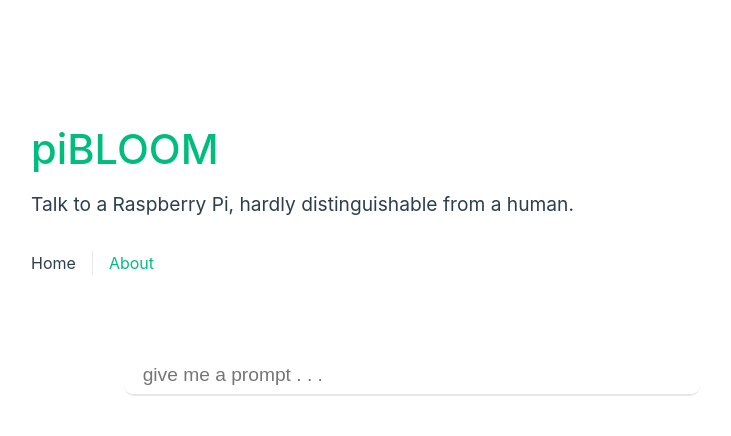
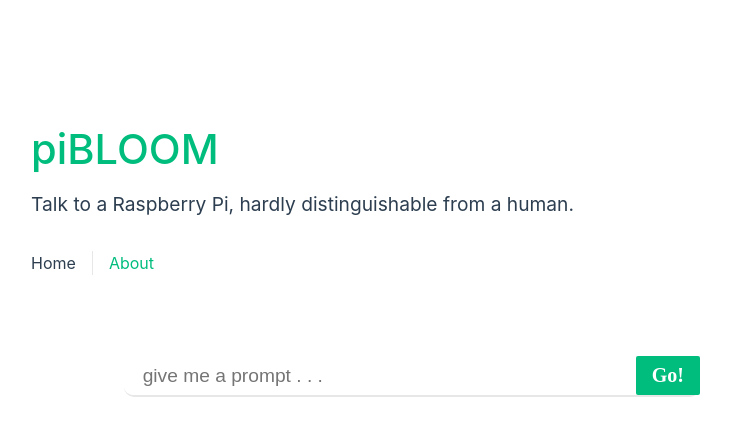
Before and after one commit to danczw/piBLOOM, a Vue app in the folder pibloom_web/: page / in a window 1280 px wide. Shown: the top 436 px of the page, without its empty margins (228-959 px from the left). Built offline with nearby package versions, Linux system fonts and the light colour scheme.

Commit message:
add button

```diff
--- a/pibloom_web/src/views/HomeView.vue
+++ b/pibloom_web/src/views/HomeView.vue
@@ -4,6 +4,8 @@
 export default {
   data() {
     return {
+      disabled: 0,
+
       prompt: "",
       thinking: "I'm just a pi, let me think . . .                ",
       answer: "",
@@ -11,15 +13,6 @@
       api_url: "http://127.0.0.1:5000/chat/", // TODO: move to env
       api_result: "",
     };
-  },
-
-  watch: {
-    // whenever prompt changes, this function will run
-    prompt(newPrompt, oldPrompt) {
-      if (newPrompt !== oldPrompt) {
-        this.getAnswer();
-      }
-    },
   },
 
   methods: {
@@ -30,6 +23,9 @@
       let timer;
       let i = 0;
 
+      context.disabled = 1;
+      context.$refs.prompt_button_ref.classList.add("button--loading");
+
       function type() {
         // print the current charater with current index
         context.answer = thinking.substring(0, i);
@@ -38,17 +34,24 @@
         // if the index reaches the maximum text length, cease the timer
         if (i >= thinking.length) {
           clearInterval(timer);
-          context.answer = context.api_result;
         }
       }
 
-      context.$refs.prompt_ref.value = "";
       // pass in function, instead of calling it
       timer = setInterval(type, 104);
 
       const headers = {
         "Content-Type": "application/json",
       };
+
+      function api_response_reaction(resp_string) {
+        clearInterval(timer);
+        context.api_result = resp_string;
+        context.answer = context.api_result;
+        context.$refs.prompt_input_ref.value = "";
+        context.disabled = 0;
+        context.$refs.prompt_button_ref.classList.remove("button--loading");
+      }
 
       axios
         .post(
@@ -57,11 +60,10 @@
           { headers }
         )
         .then(function (response) {
-          context.api_result = response.data.data;
-          context.answer = context.api_result;
+          api_response_reaction(response.data.data);
         })
         .catch(function (error) {
-          context.api_result = "Error! Could not reach the API. " + error;
+          api_response_reaction("Error! Could not reach the API. " + error)
         });
     },
   },
@@ -72,11 +74,21 @@
   <div class="pibloom">
     <div class="prompt">
       <input
-        ref="prompt_ref"
-        v-model.lazy="prompt"
+        class="input"
+        ref="prompt_input_ref"
+        :disabled="disabled == 1"
+        @keyup.enter="getAnswer"
         placeholder="  give me a prompt . . ."
-        class="input"
       />
+
+      <button
+        class="button"
+        ref="prompt_button_ref"
+        type="button"
+        @click="getAnswer"
+      >
+        <span class="button__text">Go!</span>
+      </button>
     </div>
     <div class="answer green">
       <span>{{ answer }}</span>
@@ -102,6 +114,8 @@
   margin: 0 auto;
   width: 50%;
   min-width: 250px;
+  display: flex;
+  flex-direction: row;
 }
 
 .input {
@@ -122,4 +136,55 @@
   min-width: 250px;
   text-align: left;
 }
+
+.button {
+  position: relative;
+  padding: 8px 16px;
+  background: hsla(160, 100%, 37%, 1);
+  border: none;
+  outline: none;
+  border-radius: 2px;
+  cursor: pointer;
+}
+
+.button:active {
+  background: hsla(160, 100%, 37%, 1);
+}
+
+.button__text {
+  font: bold 20px "Quicksand", san-serif;
+  color: #ffffff;
+  transition: all 0.2s;
+}
+
+.button--loading .button__text {
+  visibility: hidden;
+  opacity: 0;
+}
+
+.button--loading::after {
+  content: "";
+  position: absolute;
+  width: 16px;
+  height: 16px;
+  top: 0;
+  left: 0;
+  right: 0;
+  bottom: 0;
+  margin: auto;
+  border: 4px solid transparent;
+  border-top-color: #ffffff;
+  border-radius: 50%;
+  animation: button-loading-spinner 1s ease infinite;
+}
+
+@keyframes button-loading-spinner {
+  from {
+    transform: rotate(0turn);
+  }
+
+  to {
+    transform: rotate(1turn);
+  }
+}
 </style>
```
